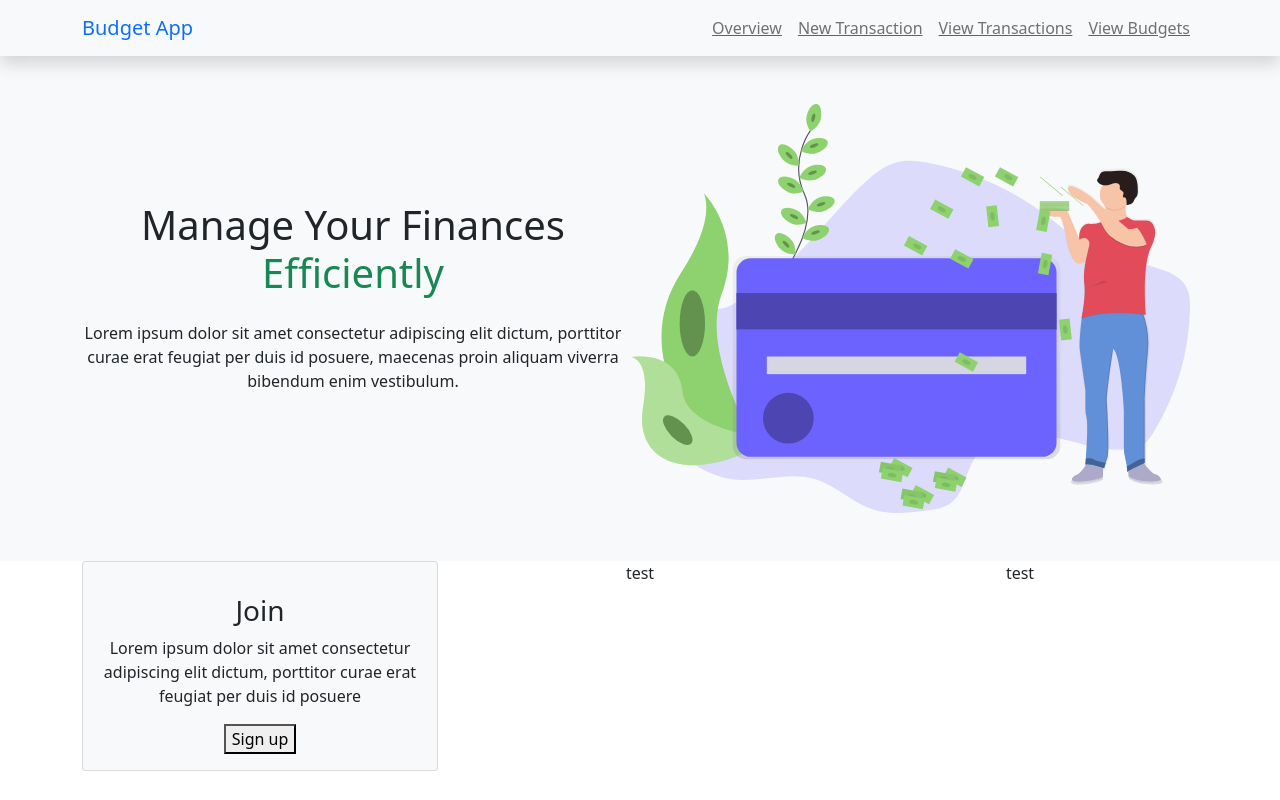
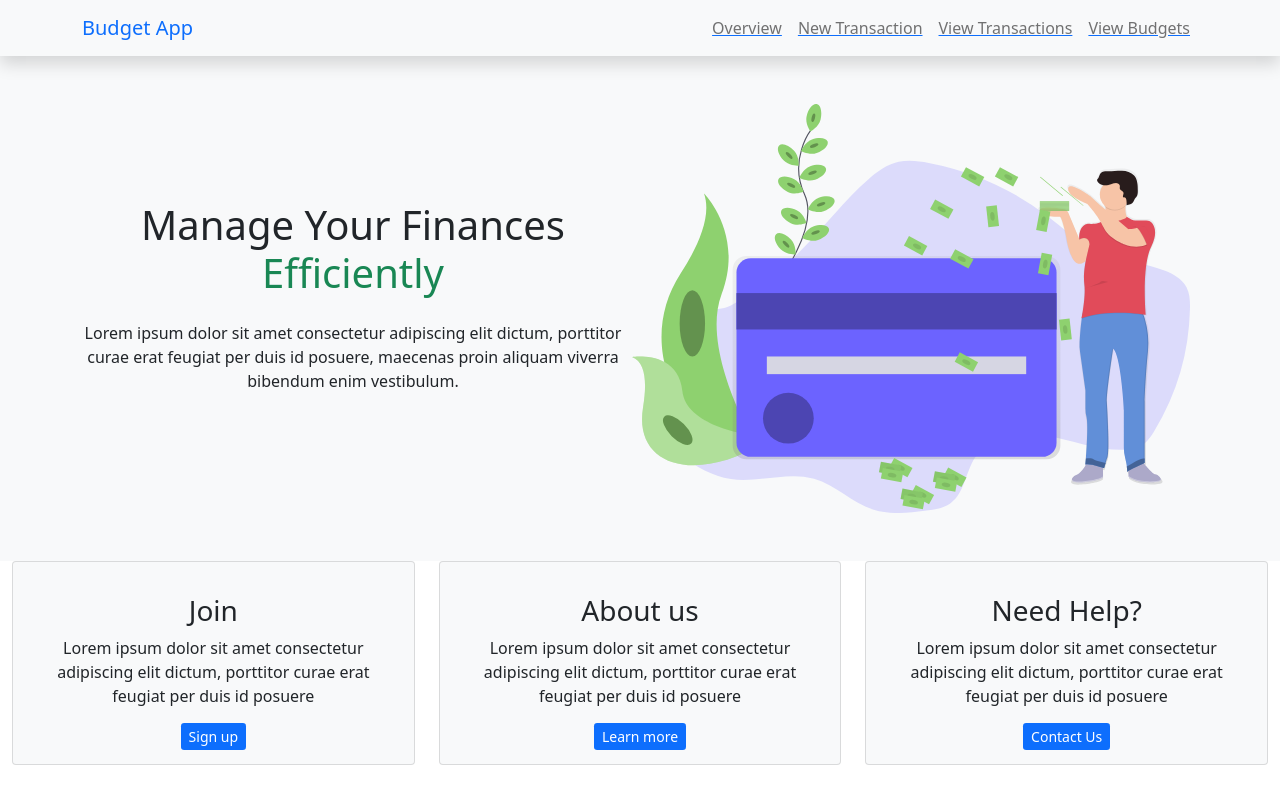
Before and after one commit to imolina212/budgeting-app-frontend, a React (Create React App) app: page / in a window 1280 px wide. Built offline with nearby package versions, Linux system fonts and the light colour scheme.

Commit message:
added other cards/fixed alignment

```diff
--- a/src/Components/ShowCase.js
+++ b/src/Components/ShowCase.js
@@ -15,7 +15,7 @@ export default function ShowCase() {
             </div>
         </section>
         <section>
-            <div className="container">
+            <div className="container-fluid">
                 <div className="row text-center">
                     <div className="col-sm">
                         <div className="card bg-light">
@@ -27,12 +27,38 @@ export default function ShowCase() {
                                     Join
                                 </h3>
                                 <p>Lorem ipsum dolor sit amet consectetur adipiscing elit dictum, porttitor curae erat feugiat per duis id posuere</p>
-                                <button>Sign up</button>
+                                <a className="btn-sm btn-primary" style={{textDecoration: 'none'}}>Sign up</a>
                             </div>
                         </div>
                     </div>
-                    <div className="col-sm">test</div>
-                    <div className="col-sm">test</div>
+                    <div className="col-sm">
+                        <div className="card bg-light">
+                            <div className="card-body text-center">
+                                <div className="h1 mb-3">
+                                    <i className="bi bi-laptop"></i>
+                                </div>
+                                <h3 className="card-title">
+                                    About us
+                                </h3>
+                                <p>Lorem ipsum dolor sit amet consectetur adipiscing elit dictum, porttitor curae erat feugiat per duis id posuere</p>
+                                <a className="btn-sm btn-primary" style={{textDecoration: 'none'}}>Learn more</a>
+                            </div>
+                        </div>
+                    </div>
+                    <div className="col-sm">
+                        <div className="card bg-light">
+                            <div className="card-body text-center">
+                                <div className="h1 mb-3">
+                                    <i className="bi bi-laptop"></i>
+                                </div>
+                                <h3 className="card-title">
+                                    Need Help?
+                                </h3>
+                                <p>Lorem ipsum dolor sit amet consectetur adipiscing elit dictum, porttitor curae erat feugiat per duis id posuere</p>
+                                <a className="btn-sm btn-primary" style={{textDecoration: 'none'}}>Contact Us</a>
+                            </div>
+                        </div>
+                    </div>
                 </div>
             </div>
         </section>
```
